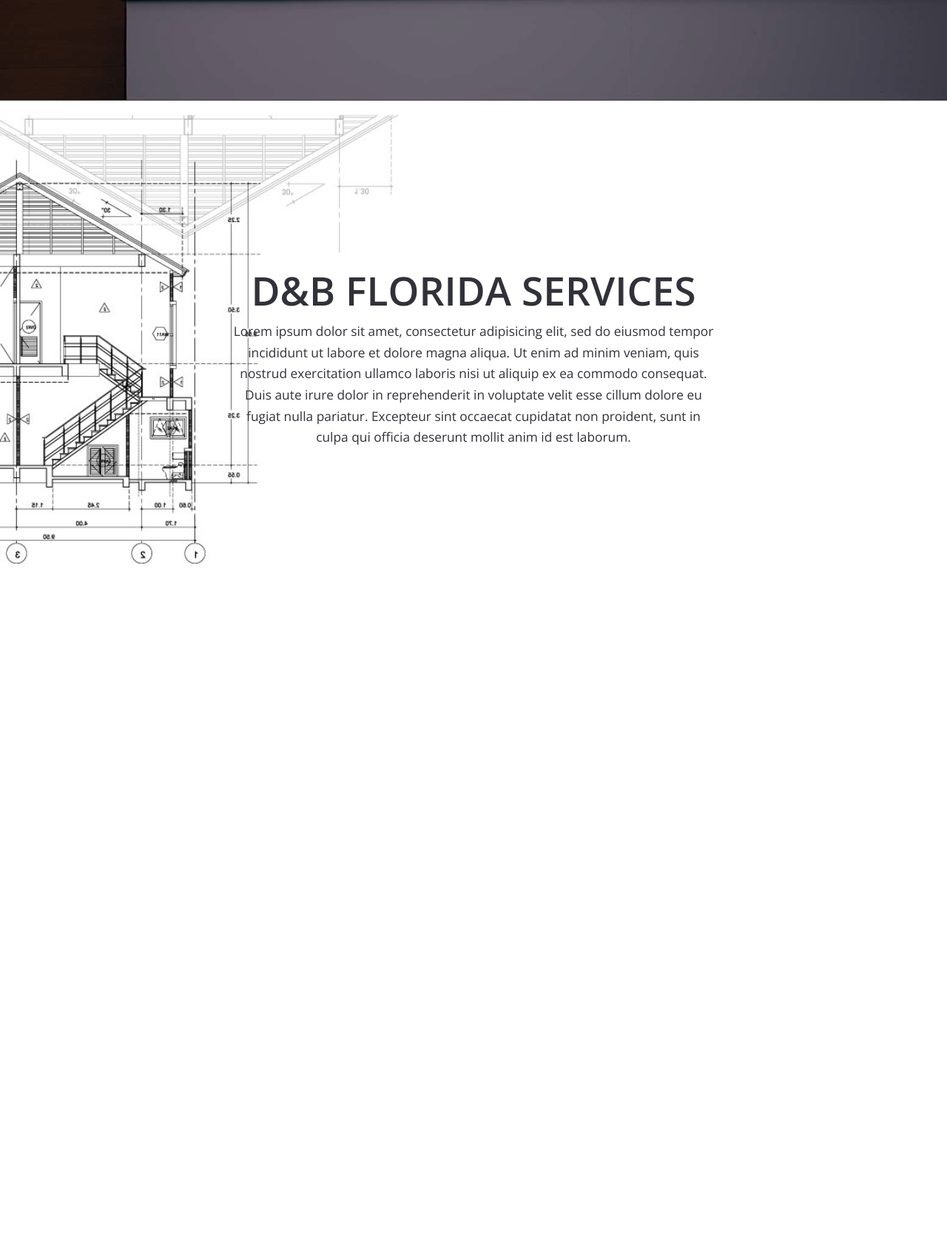
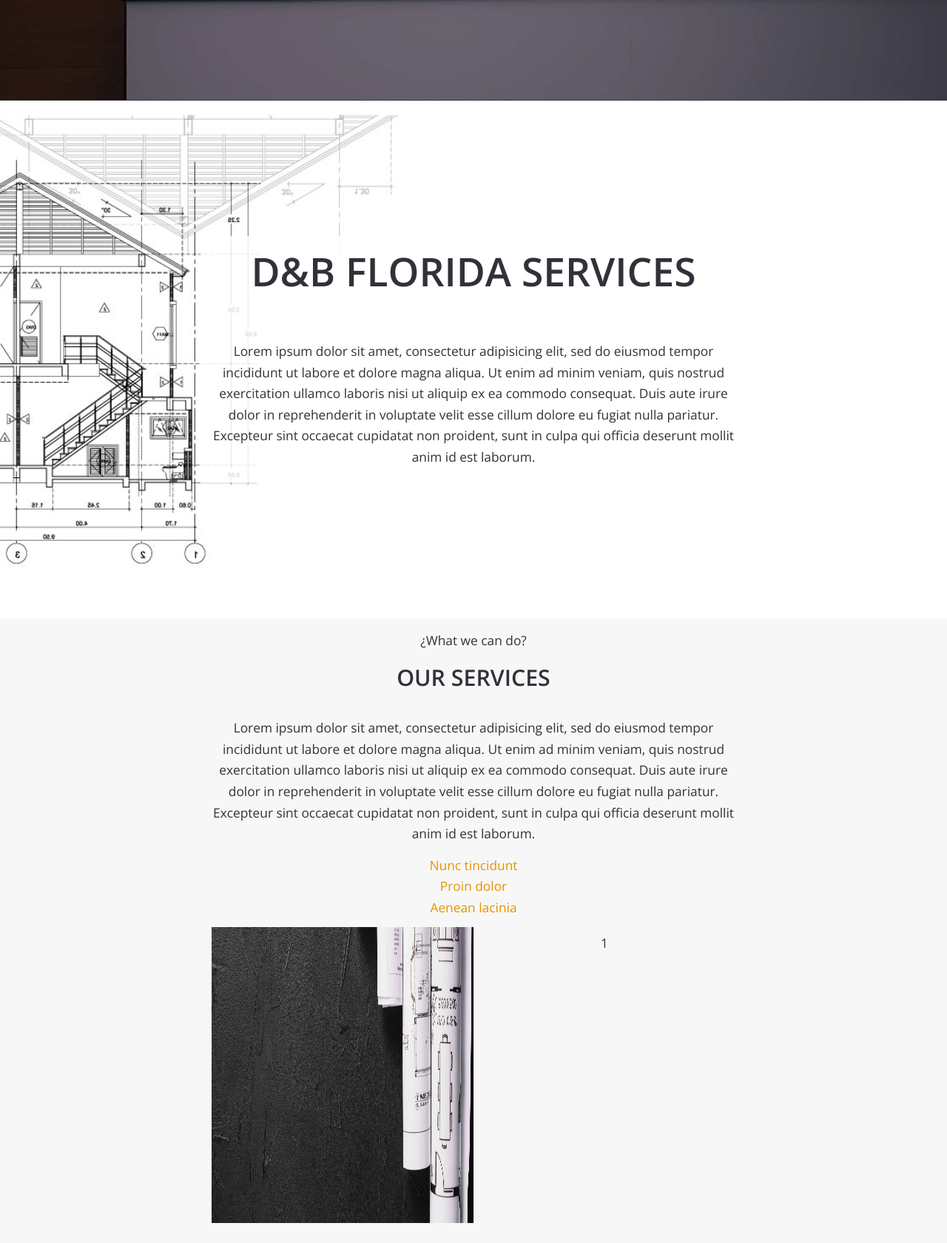
Before and after one commit to Eparrita/dbs, a website: page index.html in a window 1280 px wide. Shown: the part 656-2336 px from the top of the page at 74% size. Before the commit the page ends 1492 px from the top, so only its background shows below. Drawn offline with nearby package versions, Linux system fonts and the light colour scheme.

Commit message:
finalizando frontend

```diff
--- a/assets/sass/dbtheme.sass
+++ b/assets/sass/dbtheme.sass
@@ -165,11 +165,14 @@ ul.menu
   background-repeat: no-repeat
   height: 700px
 .about_content
+  background-color: rgba($white-color,.85)
   color: $color-font
-  width: 650px
-  margin: 0 auto
   z-index: 1
   h1
     font-size: 40pt
-    margin: 0
     width: 100%
+.services
+  background: $gray-color
+  min-height: 98vh
+.crop
+  height: 400px
--- a/index.html
+++ b/index.html
@@ -21,17 +21,73 @@
       </div>
     </header>
     <div class="container-fluid banner v-center h-center">
-        <div class="sm-12 md-6 lg-6 banner_content align-center">
+        <div class="sm-12 md-6 lg-7 banner_content align-center">
           <h2>Furniture</h2>
           <p>Lorem ipsum dolor sit amet, consectetur adipisicing elit, sed do eiusmod tempor incididunt ut labore et dolore magna aliqua. </p>
           <a class="button" href="#">READ MORE</a>
         </div>
     </div>
-    <div class="container-fluid about v-center">
-      <div class="about_content align-center">
+    <div class="container-fluid about h-center v-center">
+      <div class="sm-12 md-6 lg-7 about_content align-center">
         <h1>D&B FLORIDA SERVICES</h1>
         <p>Lorem ipsum dolor sit amet, consectetur adipisicing elit, sed do eiusmod tempor incididunt ut labore et dolore magna aliqua. Ut enim ad minim veniam, quis nostrud exercitation ullamco laboris nisi ut aliquip ex ea commodo consequat. Duis aute irure dolor in reprehenderit in voluptate velit esse cillum dolore eu fugiat nulla pariatur. Excepteur sint occaecat cupidatat non proident, sunt in culpa qui officia deserunt mollit anim id est laborum.</p>
       </div>
     </div>
+    <div class="container-fluid h-center v-center services">
+      <div class="sm-12 md-6 lg-7 align-center sevices_content">
+        <p>¿What we can do?</p>
+        <h2>OUR SERVICES</h2>
+        <p>Lorem ipsum dolor sit amet, consectetur adipisicing elit, sed do eiusmod tempor incididunt ut labore et dolore magna aliqua. Ut enim ad minim veniam, quis nostrud exercitation ullamco laboris nisi ut aliquip ex ea commodo consequat. Duis aute irure dolor in reprehenderit in voluptate velit esse cillum dolore eu fugiat nulla pariatur. Excepteur sint occaecat cupidatat non proident, sunt in culpa qui officia deserunt mollit anim id est laborum.</p>
+
+        <div id="tabs">
+  <ul>
+    <li><a href="#tabs-1">Nunc tincidunt</a></li>
+    <li><a href="#tabs-2">Proin dolor</a></li>
+    <li><a href="#tabs-3">Aenean lacinia</a></li>
+  </ul>
+  <div id="tabs-1" class="container">
+    <div class="sm-12 md-6 lg-6 no-padding">
+      <img class="crop" src="./assets/images/reason-section.jpg" alt=""/>
+    </div>
+    <div class="sm-12 md-6 lg-6">
+      1
+    </div>
+  </div>
+  <div id="tabs-2" class="container">
+    <div class="sm-12 md-6 lg-6 no-padding">
+      <figure class="crop">
+        <img src="./assets/images/reason-section.jpg" alt=""/>
+      </figure>
+
+    </div>
+    <div class="sm-12 md-6 lg-6">
+    2
+    </div>
+  </div>
+  <div id="tabs-3" class="container">
+    <div class="sm-12 md-6 lg-6 no-padding">
+      <img class="crop" src="./assets/images/reason-section.jpg" alt=""/>
+    </div>
+    <div class="sm-12 md-6 lg-6">
+      3
+    </div>
+  </div>
+</div>
+        <nav class="our-serv">
+          <ul>
+            <li></li>
+            <li></li>
+            <li></li>
+          </ul>
+        </nav>
+      </div>
+    </div>
+    <script src="https://code.jquery.com/jquery-1.12.4.js"></script>
+  <script  src="https://code.jquery.com/ui/1.12.1/jquery-ui.js"></script>
+  <script>
+  $( function() {
+    $( "#tabs" ).tabs();
+  } );
+  </script>
   </body>
 </html>
```
Also changed, not shown: assets/css/dbtheme.min.css.
